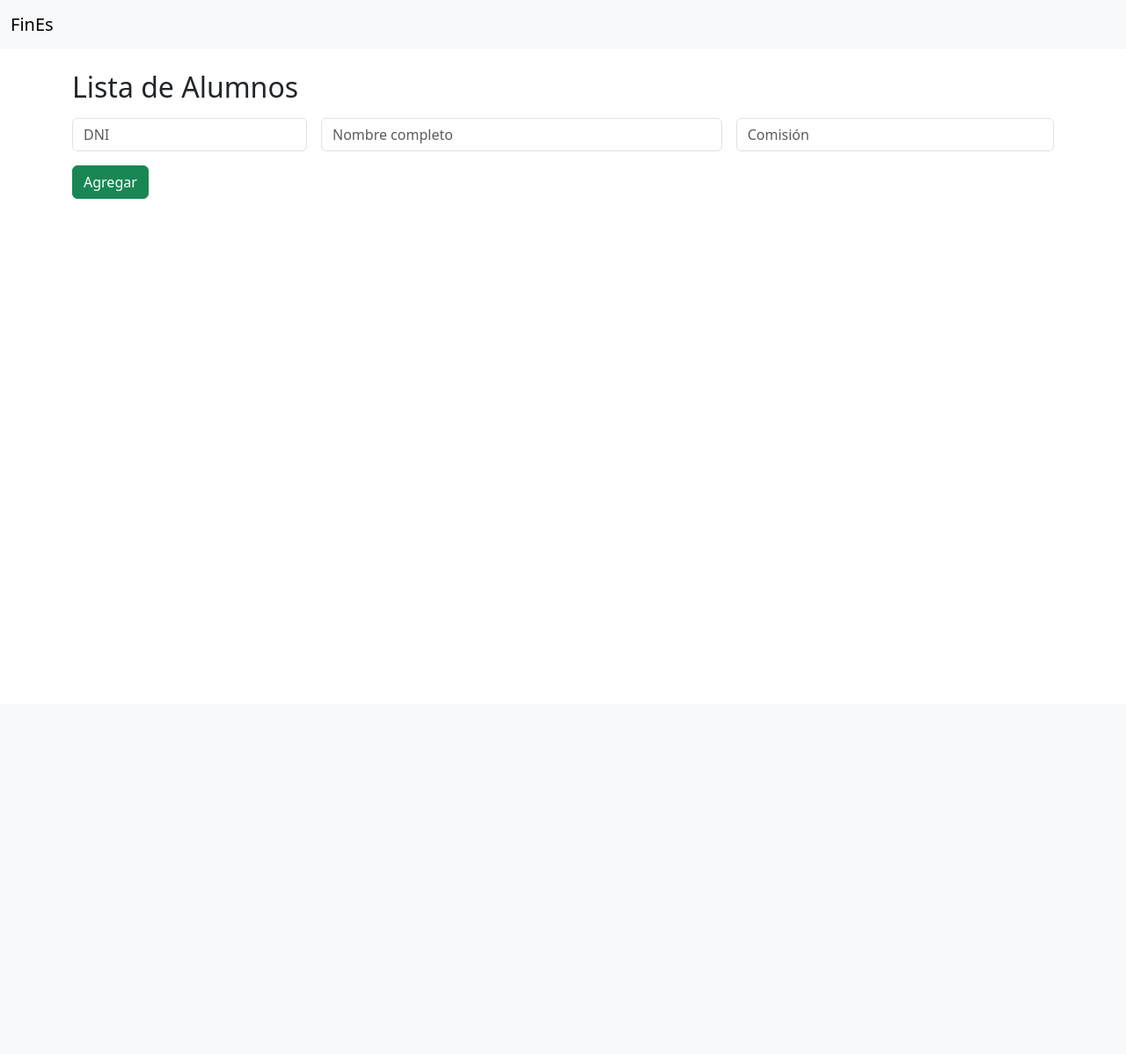
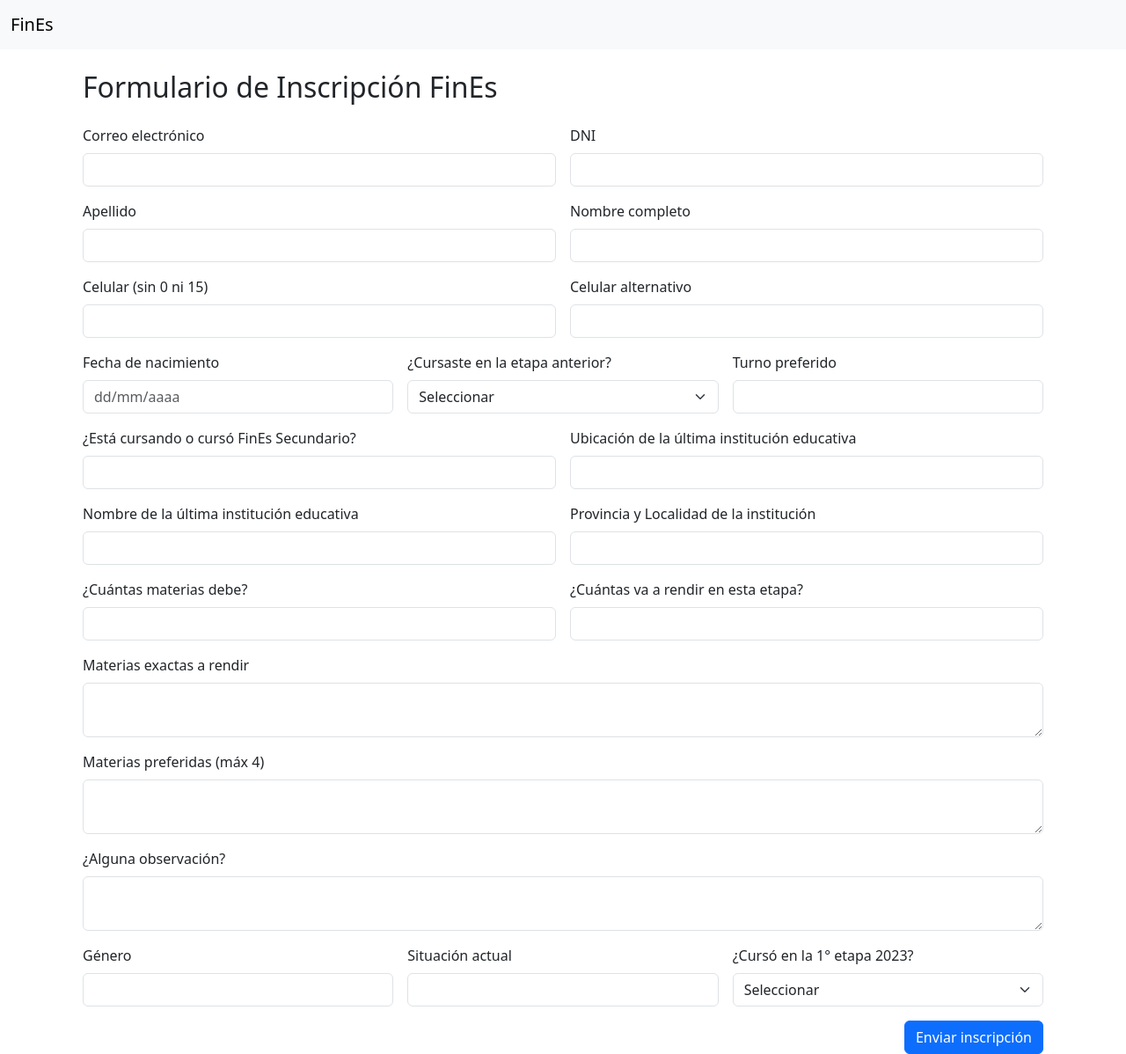
Before and after one commit to Xavo2027/fines-app, a Flask app: template templates/alumnos.html in a window 1280 px wide. Shown: the whole page at 88% size. Before the commit the page ends 226 px from the top, so only its background shows below. Run offline with Flask 3, Linux system fonts and the light colour scheme; the template is opened without the code that fills it, so the values that code supplies are empty; the visitor is signed in with stand-in values (Sample User, id 1); some libraries are stand-ins or nearby versions.

Commit message:
🧩 Templates alineados con base.html y sesiones

```diff
--- a/templates/alumnos.html
+++ b/templates/alumnos.html
@@ -1,24 +1,107 @@
 
 {% extends "base.html" %}
 {% block content %}
-  <h2 class="mb-3">Lista de Alumnos</h2>
-  <form method="POST" action="/agregar_alumno" class="row g-3 mb-4">
-    <div class="col-md-3">
-      <input type="text" name="dni" class="form-control" placeholder="DNI" required>
+<div class="container">
+  <h2 class="my-4">Formulario de Inscripción FinEs</h2>
+  {% if mensaje %}
+    <div class="alert alert-success">{{ mensaje }}</div>
+  {% endif %}
+  <form method="POST" action="/alumnos" class="row g-3">
+    <div class="col-md-6">
+      <label class="form-label">Correo electrónico</label>
+      <input type="email" name="email" class="form-control" required>
     </div>
-    <div class="col-md-5">
-      <input type="text" name="nombre" class="form-control" placeholder="Nombre completo" required>
+    <div class="col-md-6">
+      <label class="form-label">DNI</label>
+      <input type="text" name="dni" class="form-control" required>
+    </div>
+    <div class="col-md-6">
+      <label class="form-label">Apellido</label>
+      <input type="text" name="apellido" class="form-control" required>
+    </div>
+    <div class="col-md-6">
+      <label class="form-label">Nombre completo</label>
+      <input type="text" name="nombre_completo" class="form-control" required>
+    </div>
+    <div class="col-md-6">
+      <label class="form-label">Celular (sin 0 ni 15)</label>
+      <input type="text" name="celular" class="form-control" required>
+    </div>
+    <div class="col-md-6">
+      <label class="form-label">Celular alternativo</label>
+      <input type="text" name="celular_alternativo" class="form-control">
     </div>
     <div class="col-md-4">
-      <input type="text" name="comision" class="form-control" placeholder="Comisión" required>
+      <label class="form-label">Fecha de nacimiento</label>
+      <input type="text" name="fecha_nacimiento" class="form-control" placeholder="dd/mm/aaaa" required>
+    </div>
+    <div class="col-md-4">
+      <label class="form-label">¿Cursaste en la etapa anterior?</label>
+      <select class="form-select" name="curso_anterior" required>
+        <option value="">Seleccionar</option>
+        <option value="si">Sí</option>
+        <option value="no">No</option>
+      </select>
+    </div>
+    <div class="col-md-4">
+      <label class="form-label">Turno preferido</label>
+      <input type="text" name="turno_preferencia" class="form-control">
+    </div>
+    <div class="col-md-6">
+      <label class="form-label">¿Está cursando o cursó FinEs Secundario?</label>
+      <input type="text" name="cursando_fines" class="form-control">
+    </div>
+    <div class="col-md-6">
+      <label class="form-label">Ubicación de la última institución educativa</label>
+      <input type="text" name="ubicacion_ultima_escuela" class="form-control">
+    </div>
+    <div class="col-md-6">
+      <label class="form-label">Nombre de la última institución educativa</label>
+      <input type="text" name="nombre_ultima_escuela" class="form-control">
+    </div>
+    <div class="col-md-6">
+      <label class="form-label">Provincia y Localidad de la institución</label>
+      <input type="text" name="localidad_institucion" class="form-control">
+    </div>
+    <div class="col-md-6">
+      <label class="form-label">¿Cuántas materias debe?</label>
+      <input type="number" name="materias_totales" class="form-control">
+    </div>
+    <div class="col-md-6">
+      <label class="form-label">¿Cuántas va a rendir en esta etapa?</label>
+      <input type="number" name="materias_a_rendir" class="form-control">
     </div>
     <div class="col-12">
-      <button type="submit" class="btn btn-success">Agregar</button>
+      <label class="form-label">Materias exactas a rendir</label>
+      <textarea name="materias_exactas" class="form-control" rows="2"></textarea>
+    </div>
+    <div class="col-12">
+      <label class="form-label">Materias preferidas (máx 4)</label>
+      <textarea name="materias_preferidas" class="form-control" rows="2"></textarea>
+    </div>
+    <div class="col-12">
+      <label class="form-label">¿Alguna observación?</label>
+      <textarea name="observaciones" class="form-control" rows="2"></textarea>
+    </div>
+    <div class="col-md-4">
+      <label class="form-label">Género</label>
+      <input type="text" name="genero" class="form-control">
+    </div>
+    <div class="col-md-4">
+      <label class="form-label">Situación actual</label>
+      <input type="text" name="situacion_actual" class="form-control">
+    </div>
+    <div class="col-md-4">
+      <label class="form-label">¿Cursó en la 1° etapa 2023?</label>
+      <select class="form-select" name="cursada_1etapa_2023">
+        <option value="">Seleccionar</option>
+        <option value="si">Sí</option>
+        <option value="no">No</option>
+      </select>
+    </div>
+    <div class="col-12 text-end">
+      <button type="submit" class="btn btn-primary">Enviar inscripción</button>
     </div>
   </form>
-  <ul class="list-group">
-    {% for alumno in alumnos %}
-    <li class="list-group-item">{{ alumno[0] }} - {{ alumno[1] }} - {{ alumno[2] }}</li>
-    {% endfor %}
-  </ul>
+</div>
 {% endblock %}
```
